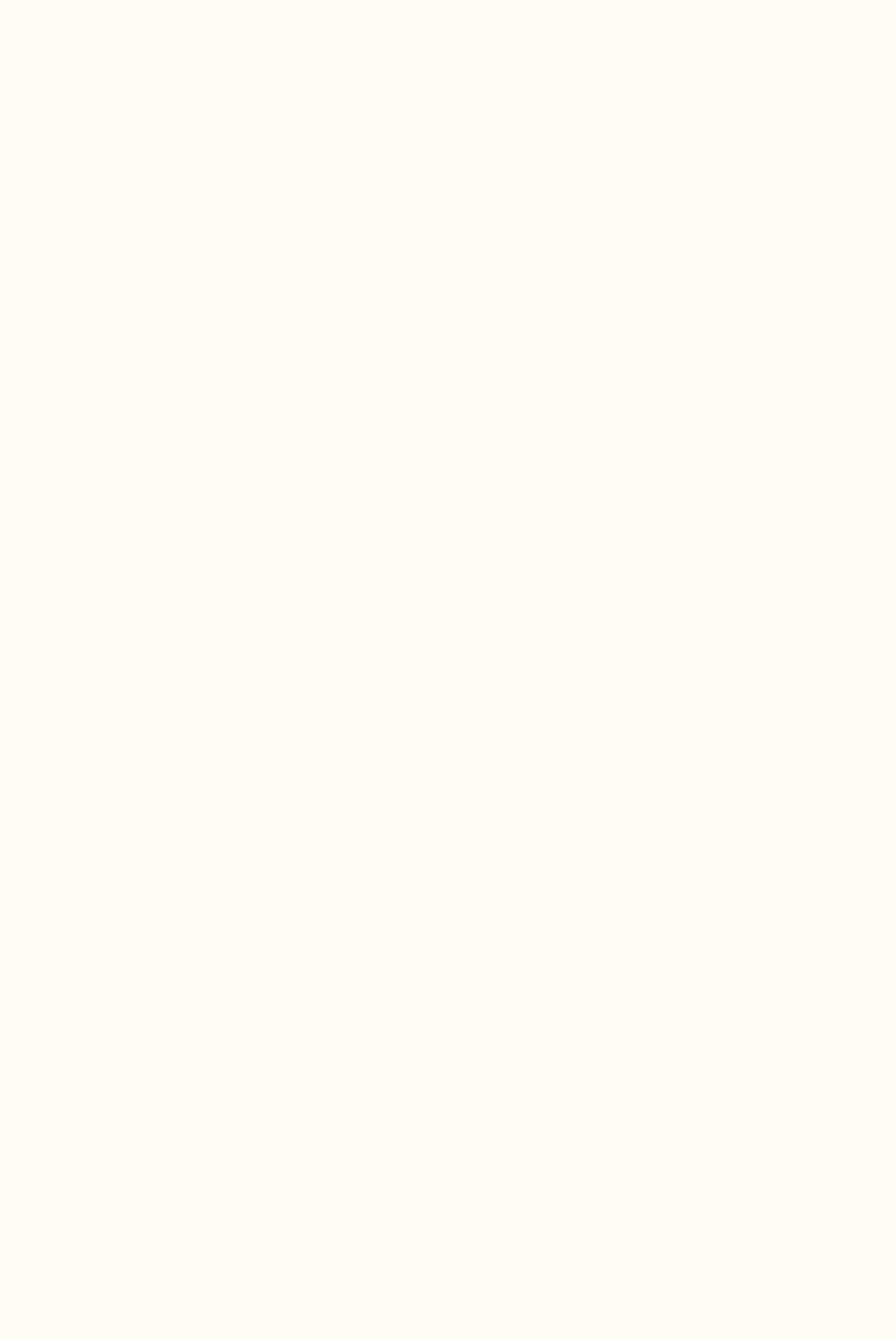
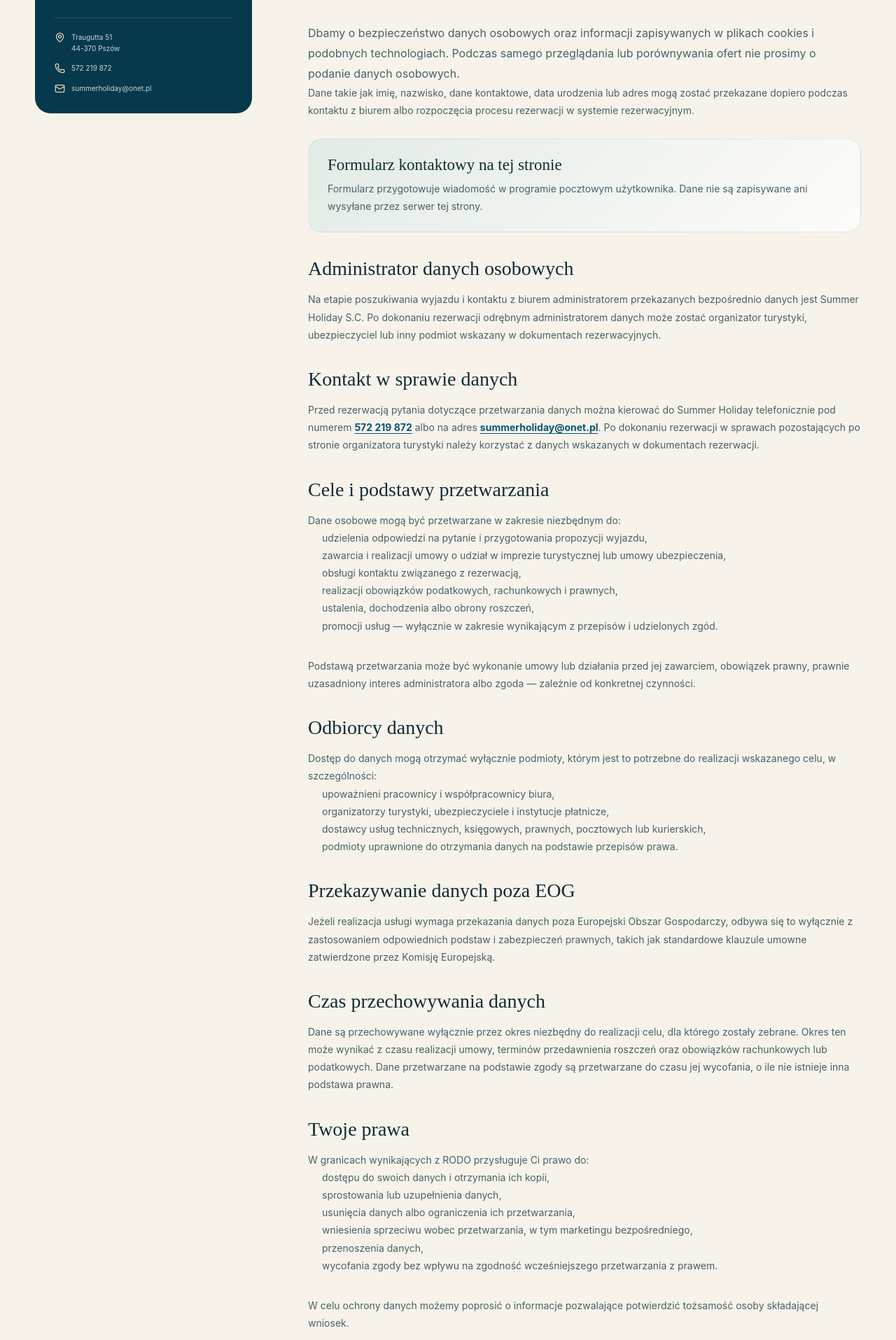
Before and after one commit to chr0mzyy/summer-holiday-redesign, a Next.js app: page /polityka-prywatnosci in a window 1280 px wide. Before the commit this address had no page. Shown: the part 845-2760 px from the top of the page at 70% size. Before the commit the page ends 800 px from the top, so only its background shows below. Built offline with nearby package versions, Linux system fonts and the light colour scheme.

Commit message:
feat: add local privacy policy page

```diff
--- a/app/globals.css
+++ b/app/globals.css
@@ -538,16 +538,26 @@ main { overflow: hidden; }
 .form-notice { align-self: center; color: var(--ink-soft); font-size: 9px; }
 .contact-map { height: 460px; margin-top: 22px; overflow: hidden; border-radius: 28px; box-shadow: 0 25px 70px rgba(9,61,76,.12); }
 .contact-map iframe { width: 100%; height: 100%; border: 0; }
+.legal-hero { min-height: 560px; }
 .legal-layout { display: grid; grid-template-columns: 310px 1fr; gap: 80px; align-items: start; }
 .legal-layout aside { position: sticky; top: 115px; padding: 28px; border-radius: 22px; background: #07394c; color: white; }
 .legal-layout aside svg { width: 27px; color: #ead7b3; }
 .legal-layout aside strong { display: block; margin: 18px 0 9px; font: 500 23px var(--serif); }
 .legal-layout aside p { margin: 0; color: rgba(255,255,255,.68); font-size: 11px; line-height: 1.7; }
+.legal-contact { display: grid; gap: 13px; margin-top: 24px; padding-top: 20px; border-top: 1px solid rgba(255,255,255,.14); }
+.legal-contact > span, .legal-contact a { display: flex; align-items: flex-start; gap: 9px; color: rgba(255,255,255,.78); font-size: 10px; line-height: 1.55; }
+.legal-contact svg { width: 15px !important; height: 15px; flex: 0 0 auto; color: #ead7b3; }
 .legal-layout article { max-width: 800px; }
 .legal-layout article h2 { margin-bottom: 27px; }
 .legal-layout article p, .legal-layout article li { color: var(--ink-soft); font-size: 14px; line-height: 1.8; }
 .legal-layout article h3 { margin: 35px 0 15px; font: 500 28px var(--serif); }
 .legal-layout article ul { margin: 0 0 32px; padding-left: 20px; }
+.legal-content > p:first-of-type { font-size: 16px; }
+.legal-content a { color: var(--ocean-deep); font-weight: 700; text-decoration: underline; text-underline-offset: 3px; }
+.legal-note { margin: 28px 0 36px; padding: 24px 27px; border: 1px solid rgba(24,159,188,.14); border-radius: 20px; background: linear-gradient(135deg, rgba(24,159,188,.09), rgba(255,255,255,.72)); }
+.legal-note strong { font: 500 23px var(--serif); color: var(--ink); }
+.legal-note p { margin: 8px 0 0; }
+.legal-source-note { margin-top: 50px !important; padding-top: 22px; border-top: 1px solid rgba(15,70,85,.12); font-size: 10px !important; }
 .subpage-footer { padding-top: 74px; }
 
 @media (max-width: 900px) {
--- a/app/polityka-prywatnosci/page.tsx
+++ b/app/polityka-prywatnosci/page.tsx
@@ -1,5 +1,183 @@
-import { redirect } from "next/navigation";
+import type { Metadata } from "next";
+import { Mail, MapPin, Phone, ShieldCheck } from "lucide-react";
+import SubpageShell from "@/components/SubpageShell";
+
+export const metadata: Metadata = {
+  title: "Polityka prywatności",
+  description:
+    "Informacje o ochronie danych osobowych, prywatności i bezpieczeństwie danych w serwisie Summer Holiday.",
+  alternates: { canonical: "/polityka-prywatnosci" },
+};
 
 export default function PrivacyPage() {
-  redirect("https://biurosummerholiday.pl/privacyrodo");
+  return (
+    <SubpageShell>
+      <section className="subpage-hero subpage-hero--compact legal-hero">
+        <div className="shell subpage-hero__content">
+          <span className="eyebrow eyebrow--blue">Prywatność i bezpieczeństwo</span>
+          <h1>
+            Polityka ochrony
+            <br />
+            <em>danych osobowych.</em>
+          </h1>
+          <p>
+            Wyjaśniamy, jakie dane mogą być przetwarzane podczas kontaktu i rezerwacji oraz jakie prawa
+            przysługują użytkownikowi.
+          </p>
+        </div>
+      </section>
+
+      <section className="subpage-section legal-page">
+        <div className="shell legal-layout">
+          <aside>
+            <ShieldCheck aria-hidden="true" />
+            <strong>Summer Holiday S.C.</strong>
+            <p>Administratorem danych przekazanych bezpośrednio do biura przed rezerwacją jest Summer Holiday.</p>
+            <div className="legal-contact">
+              <span>
+                <MapPin aria-hidden="true" />
+                <span>Traugutta 51<br />44-370 Pszów</span>
+              </span>
+              <a href="tel:+48572219872">
+                <Phone aria-hidden="true" /> 572 219 872
+              </a>
+              <a href="mailto:summerholiday@onet.pl">
+                <Mail aria-hidden="true" /> summerholiday@onet.pl
+              </a>
+            </div>
+          </aside>
+
+          <article className="legal-content">
+            <span className="eyebrow eyebrow--gold">Klauzula informacyjna</span>
+            <h2>Twoja prywatność jest dla nas ważna.</h2>
+            <p>
+              Dbamy o bezpieczeństwo danych osobowych oraz informacji zapisywanych w plikach cookies i podobnych
+              technologiach. Podczas samego przeglądania lub porównywania ofert nie prosimy o podanie danych
+              osobowych.
+            </p>
+            <p>
+              Dane takie jak imię, nazwisko, dane kontaktowe, data urodzenia lub adres mogą zostać przekazane
+              dopiero podczas kontaktu z biurem albo rozpoczęcia procesu rezerwacji w systemie rezerwacyjnym.
+            </p>
+
+            <div className="legal-note">
+              <strong>Formularz kontaktowy na tej stronie</strong>
+              <p>
+                Formularz przygotowuje wiadomość w programie pocztowym użytkownika. Dane nie są zapisywane ani
+                wysyłane przez serwer tej strony.
+              </p>
+            </div>
+
+            <h3>Administrator danych osobowych</h3>
+            <p>
+              Na etapie poszukiwania wyjazdu i kontaktu z biurem administratorem przekazanych bezpośrednio danych
+              jest Summer Holiday S.C. Po dokonaniu rezerwacji odrębnym administratorem danych może zostać
+              organizator turystyki, ubezpieczyciel lub inny podmiot wskazany w dokumentach rezerwacyjnych.
+            </p>
+
+            <h3>Kontakt w sprawie danych</h3>
+            <p>
+              Przed rezerwacją pytania dotyczące przetwarzania danych można kierować do Summer Holiday
+              telefonicznie pod numerem <a href="tel:+48572219872">572 219 872</a> albo na adres{" "}
+              <a href="mailto:summerholiday@onet.pl">summerholiday@onet.pl</a>. Po dokonaniu rezerwacji w sprawach
+              pozostających po stronie organizatora turystyki należy korzystać z danych wskazanych w dokumentach
+              rezerwacji.
+            </p>
+
+            <h3>Cele i podstawy przetwarzania</h3>
+            <p>Dane osobowe mogą być przetwarzane w zakresie niezbędnym do:</p>
+            <ul>
+              <li>udzielenia odpowiedzi na pytanie i przygotowania propozycji wyjazdu,</li>
+              <li>zawarcia i realizacji umowy o udział w imprezie turystycznej lub umowy ubezpieczenia,</li>
+              <li>obsługi kontaktu związanego z rezerwacją,</li>
+              <li>realizacji obowiązków podatkowych, rachunkowych i prawnych,</li>
+              <li>ustalenia, dochodzenia albo obrony roszczeń,</li>
+              <li>promocji usług — wyłącznie w zakresie wynikającym z przepisów i udzielonych zgód.</li>
+            </ul>
+            <p>
+              Podstawą przetwarzania może być wykonanie umowy lub działania przed jej zawarciem, obowiązek prawny,
+              prawnie uzasadniony interes administratora albo zgoda — zależnie od konkretnej czynności.
+            </p>
+
+            <h3>Odbiorcy danych</h3>
+            <p>
+              Dostęp do danych mogą otrzymać wyłącznie podmioty, którym jest to potrzebne do realizacji wskazanego
+              celu, w szczególności:
+            </p>
+            <ul>
+              <li>upoważnieni pracownicy i współpracownicy biura,</li>
+              <li>organizatorzy turystyki, ubezpieczyciele i instytucje płatnicze,</li>
+              <li>dostawcy usług technicznych, księgowych, prawnych, pocztowych lub kurierskich,</li>
+              <li>podmioty uprawnione do otrzymania danych na podstawie przepisów prawa.</li>
+            </ul>
+
+            <h3>Przekazywanie danych poza EOG</h3>
+            <p>
+              Jeżeli realizacja usługi wymaga przekazania danych poza Europejski Obszar Gospodarczy, odbywa się to
+              wyłącznie z zastosowaniem odpowiednich podstaw i zabezpieczeń prawnych, takich jak standardowe
+              klauzule umowne zatwierdzone przez Komisję Europejską.
+            </p>
+
+            <h3>Czas przechowywania danych</h3>
+            <p>
+              Dane są przechowywane wyłącznie przez okres niezbędny do realizacji celu, dla którego zostały
+              zebrane. Okres ten może wynikać z czasu realizacji umowy, terminów przedawnienia roszczeń oraz
+              obowiązków rachunkowych lub podatkowych. Dane przetwarzane na podstawie zgody są przetwarzane do
+              czasu jej wycofania, o ile nie istnieje inna podstawa prawna.
+            </p>
+
+            <h3>Twoje prawa</h3>
+            <p>W granicach wynikających z RODO przysługuje Ci prawo do:</p>
+            <ul>
+              <li>dostępu do swoich danych i otrzymania ich kopii,</li>
+              <li>sprostowania lub uzupełnienia danych,</li>
+              <li>usunięcia danych albo ograniczenia ich przetwarzania,</li>
+              <li>wniesienia sprzeciwu wobec przetwarzania, w tym marketingu bezpośredniego,</li>
+              <li>przenoszenia danych,</li>
+              <li>wycofania zgody bez wpływu na zgodność wcześniejszego przetwarzania z prawem.</li>
+            </ul>
+            <p>
+              W celu ochrony danych możemy poprosić o informacje pozwalające potwierdzić tożsamość osoby
+              składającej wniosek.
+            </p>
+
+            <h3>Prawo do skargi</h3>
+            <p>
+              Jeżeli uważasz, że dane są przetwarzane niezgodnie z przepisami, możesz wnieść skargę do Prezesa
+              Urzędu Ochrony Danych Osobowych. Informacje są dostępne na stronie{" "}
+              <a href="https://uodo.gov.pl/" target="_blank" rel="noreferrer">
+                uodo.gov.pl
+              </a>
+              .
+            </p>
+
+            <h3>Dobrowolność podania danych</h3>
+            <p>
+              Podanie danych jest dobrowolne, ale może być niezbędne do otrzymania odpowiedzi, przygotowania oferty
+              albo zawarcia i realizacji umowy dotyczącej wyjazdu.
+            </p>
+
+            <h3>Pliki cookies</h3>
+            <p>
+              Serwis może wykorzystywać pliki cookies niezbędne do prawidłowego działania oraz zapewnienia
+              bezpieczeństwa. Zewnętrzny system rezerwacyjny i osadzona mapa Google mogą stosować własne zasady
+              dotyczące cookies i prywatności.
+            </p>
+
+            <h3>Zmiany polityki prywatności</h3>
+            <p>
+              Polityka jest weryfikowana i może być aktualizowana w przypadku zmian prawa, sposobu działania
+              serwisu lub zakresu świadczonych usług. Aktualna wersja jest zawsze dostępna pod tym adresem.
+            </p>
+
+            <p className="legal-source-note">
+              Treść przygotowano na podstawie dotychczasowej polityki prywatności Summer Holiday oraz aktualnego
+              sposobu działania nowej strony. Zalecana jest okresowa weryfikacja dokumentu przez osobę
+              odpowiedzialną za zgodność prawną.
+            </p>
+          </article>
+        </div>
+      </section>
+    </SubpageShell>
+  );
 }
--- a/scripts/capture-subpages.mjs
+++ b/scripts/capture-subpages.mjs
@@ -10,6 +10,8 @@ for (const item of [
   { name: "dla-kogo-desktop", path: "/dla-kogo", width: 1440, height: 1000 },
   { name: "kontakt-desktop", path: "/kontakt", width: 1440, height: 1000 },
   { name: "rodzina-mobile", path: "/dla-kogo/rodziny-z-dziecmi", width: 390, height: 844 },
+  { name: "privacy-desktop", path: "/polityka-prywatnosci", width: 1440, height: 1000 },
+  { name: "privacy-mobile", path: "/polityka-prywatnosci", width: 390, height: 844 },
 ]) {
   const page = await browser.newPage({
     viewport: { width: item.width, height: item.height },
```
Also changed, not shown: 2 other files (tests, documents, lock files or other folders).
